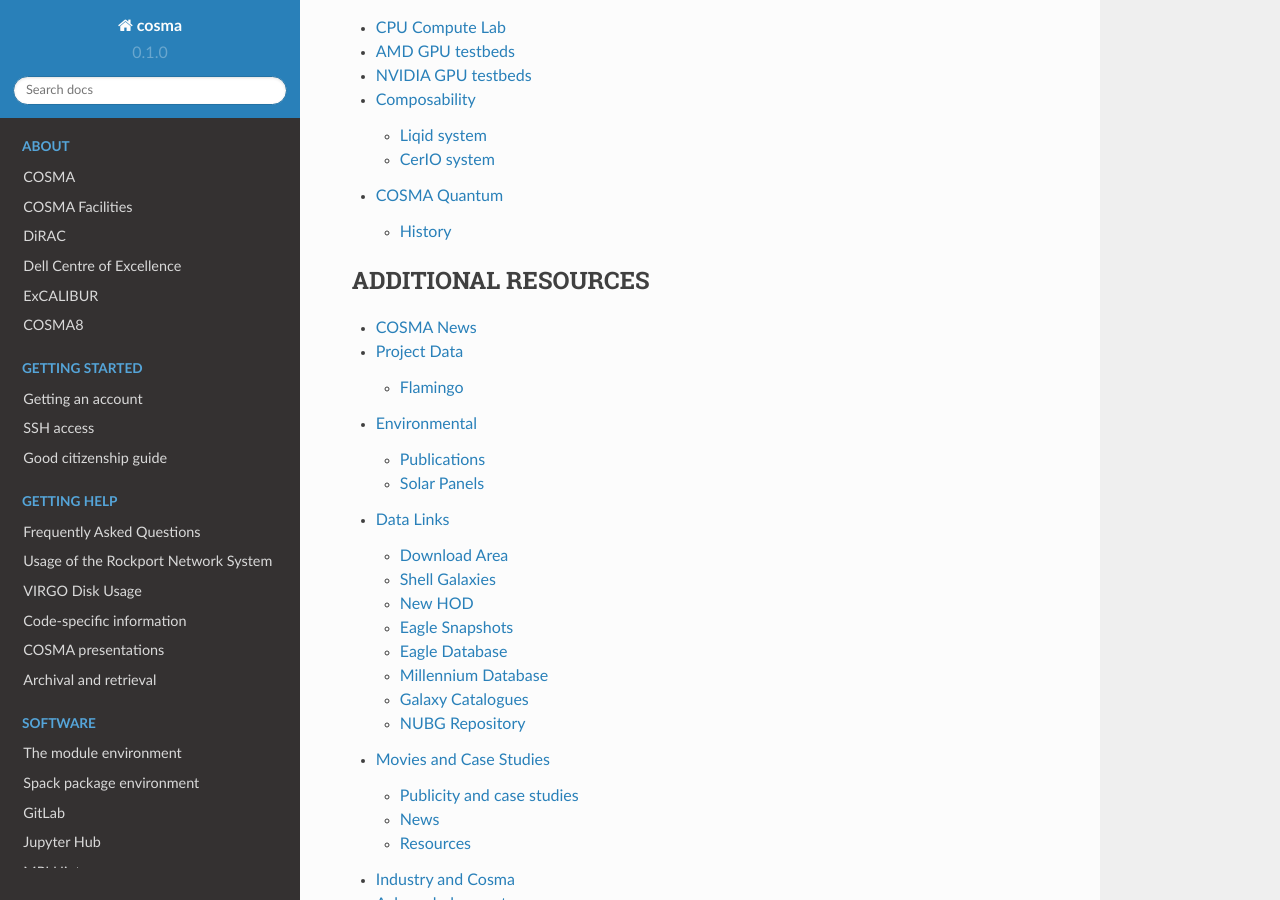
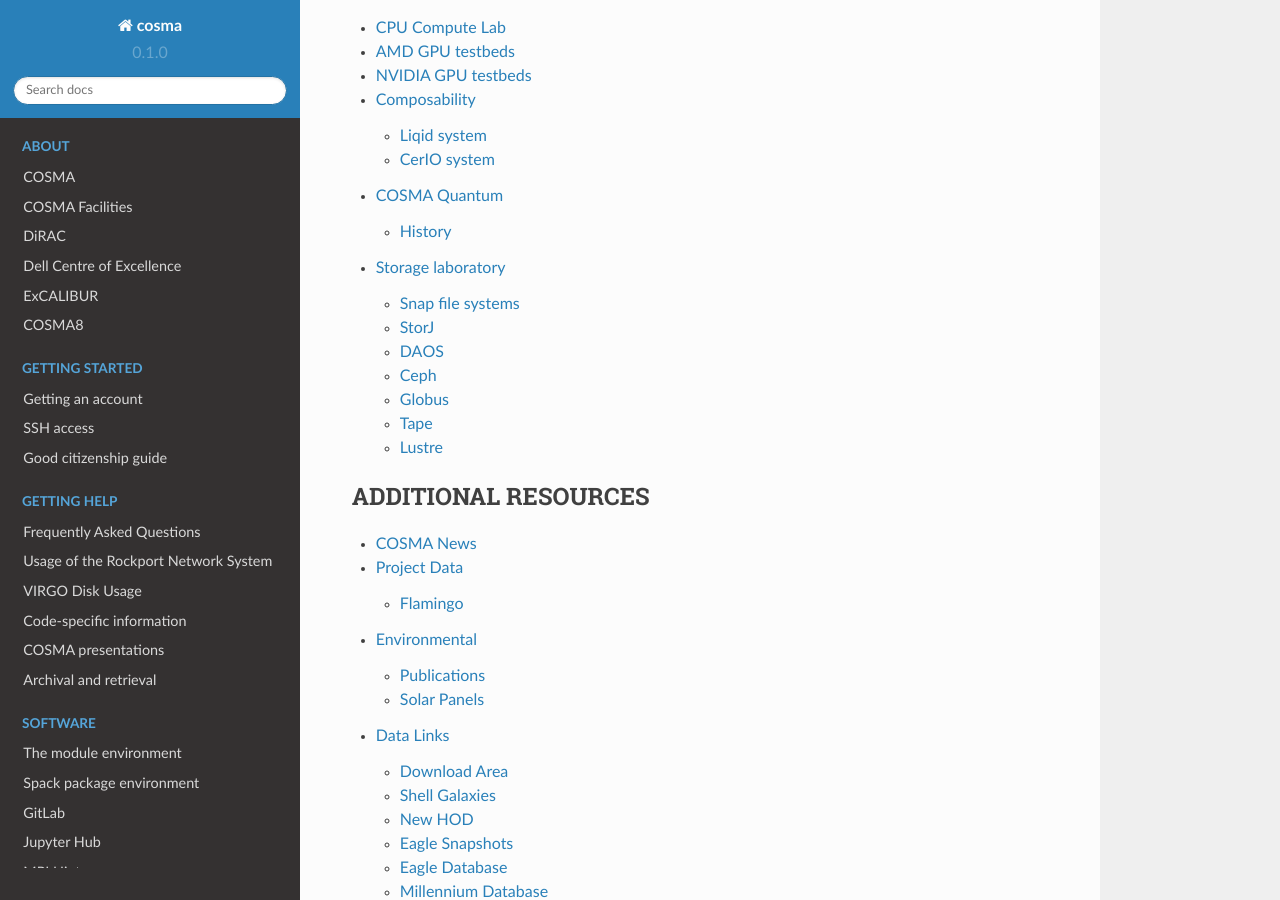
Before and after one commit to agb32/cosmadoc, a Sphinx documentation site: the page built from docs/source/index.rst, in a window 1280 px wide and 900 px high, scrolled down 5610 px. Built offline with Sphinx 7.4.7 and the Read the Docs theme 2.0.0, drawn with Linux system fonts in a browser that asks for light colours; some of the changed lines change nothing that is shown.

Commit message:
added storage

```diff
--- a/docs/source/index.rst
+++ b/docs/source/index.rst
@@ -87,7 +87,7 @@
    nvidiagpu
    composable
    quantum
-
+   storagelab
 
 .. toctree::
    :maxdepth: 6
--- /dev/null
+++ b/docs/source/storagelab.md
@@ -0,0 +1,35 @@
+# Storage laboratory
+
+COSMA includes a storage laboratory which enables various different storage technologies to be developed and built.  Many of these systems are placed into production for users to use.
+
+Data access is provided as part of this laboratory.
+
+## Snap file systems
+
+COSMA7 and COSMA8 both contain a NVMe-based fast parallel Lustre file system developed to meet checkpointing needs.  These high performance systems were some of the fastest in Europe when installed
+
+## StorJ
+
+A on-premise StorJ cloud storage system backed by 300TB storage has been developed.  This system is also federated with components at Edinburgh meaning that files stored here can be split between the sites.
+
+This provides a web interface and an object store to facilitate data sharing.
+
+## DAOS
+
+A DAOS file system has been developed using NVMe servers
+
+## Ceph
+
+A 1PB Ceph file system was installed (no longer in production).
+
+## Globus
+
+A Globus endpoint exists to facilitate data transfer.
+
+## Tape
+
+We have tape storage (26PB) managed by Atempo Miria.
+
+## Lustre
+
+We have multiple Lustre systems with a combined capacity of around 20PB.
```
